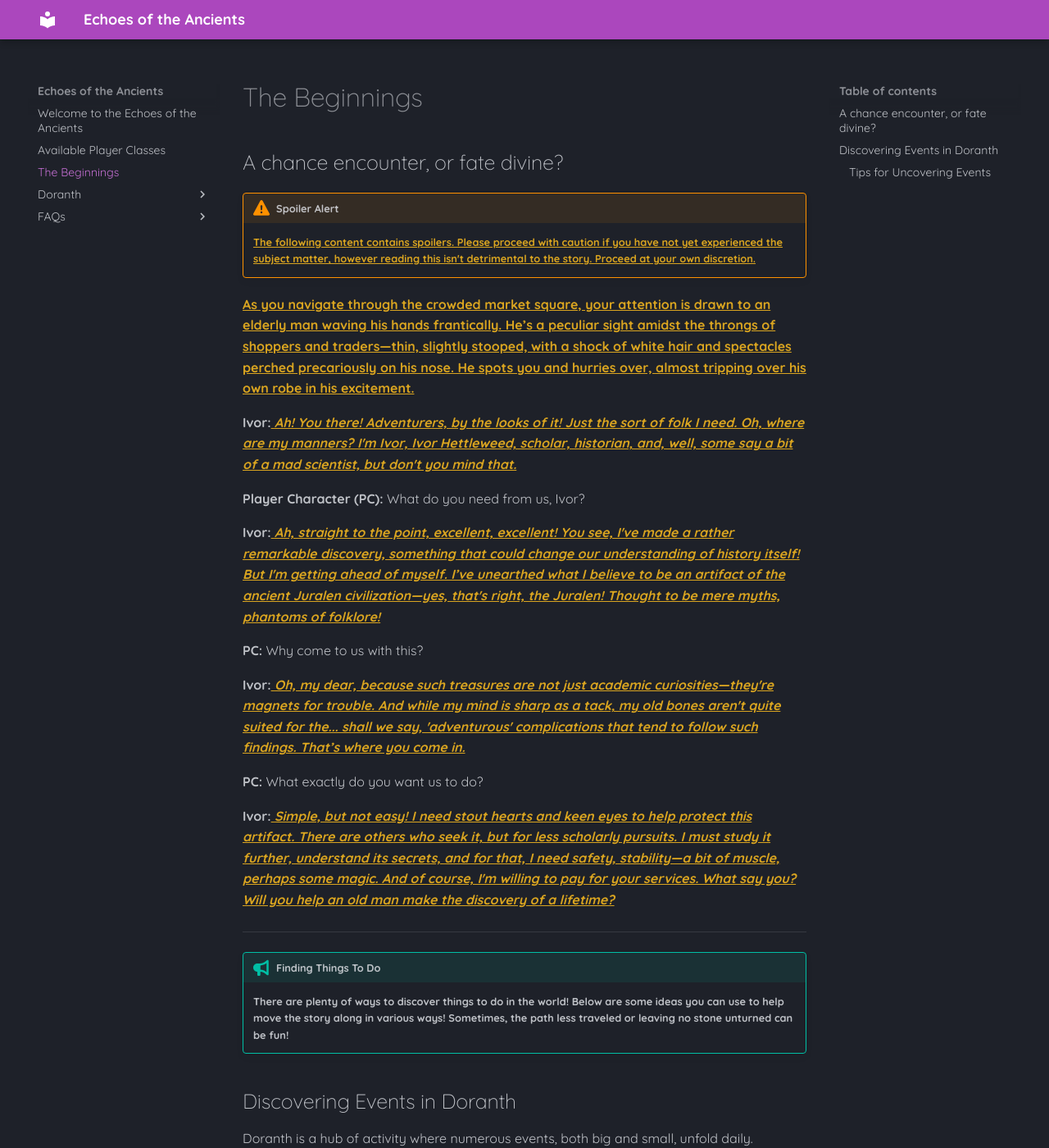
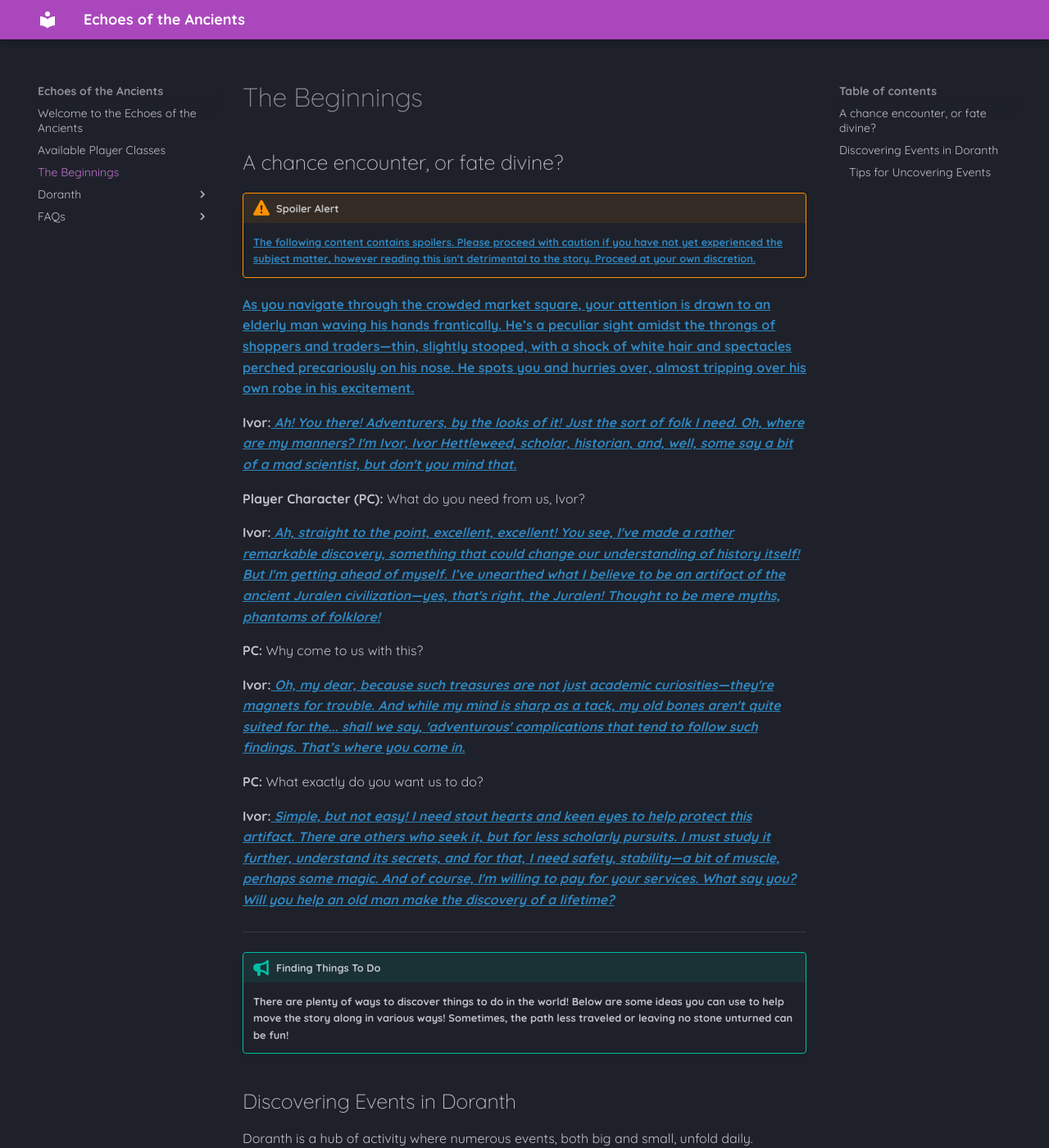
Before and after one commit to Bomchoo/Arvanis-Wiki, an MkDocs documentation site: the page built from docs/Opening-Quest-and-Hints.md, in a window 1280 px wide and 1400 px high. Shown: the whole window at 82% size. Built offline with MkDocs 1.6.1 and Material for MkDocs 9.7.7, drawn with Linux system fonts in a browser that asks for light colours.

Commit message:
Update Spoiler Colors

```diff
--- a/docs/css/extra.css
+++ b/docs/css/extra.css
@@ -4,7 +4,7 @@
 }
 
 .yellow-text {
-    color: rgb(190, 190, 4);
+    color: goldenrod;
 }
 
 .green-text {
@@ -16,6 +16,6 @@
 }
 
 .spoiler-text {
-    color: goldenrod;
+    color: rgb(47, 134, 192);
     text-decoration: underline;
 }
```
